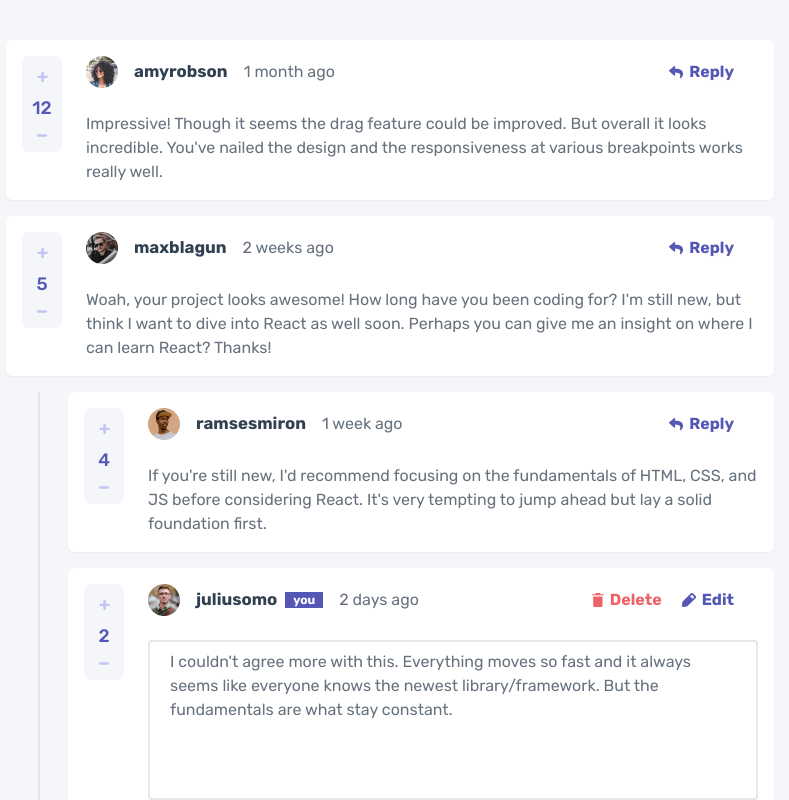
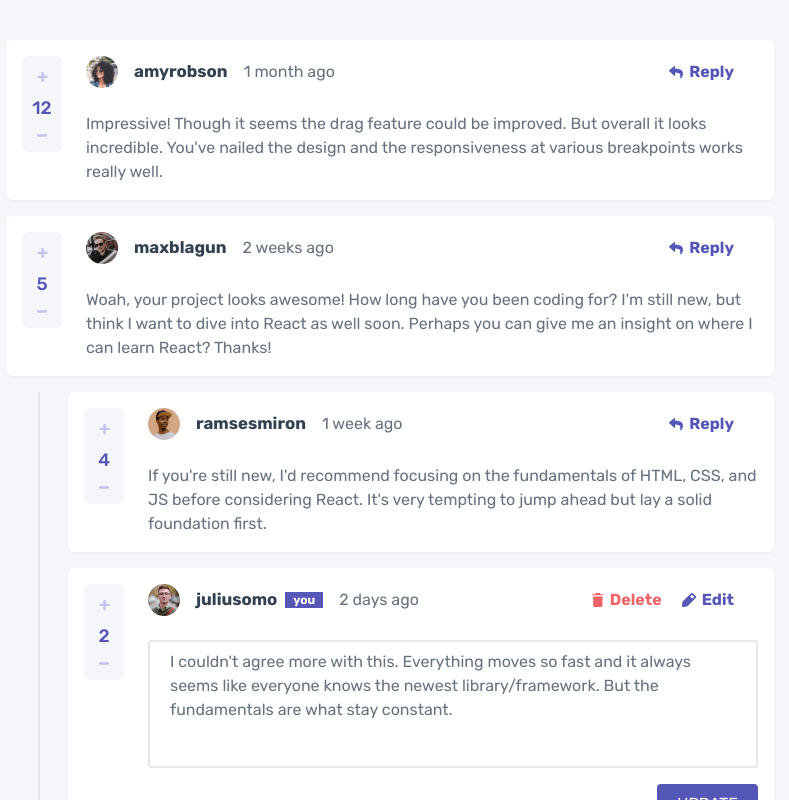
Before and after one commit to soewaiyanag/interactive-comments-section, a React (Vite) app: page / in a window 1280 px wide. Both pictures are taken after a click on the element "Edit". Shown: the top 800 px of the page, without its empty margins (250-1039 px from the left). Built offline with nearby package versions, Linux system fonts and the light colour scheme; what @savvywombat/tailwindcss-grid-areas would draw is missing.

Commit message:
seperate Components in components folder

```diff
--- a/src/App.jsx
+++ b/src/App.jsx
@@ -1,8 +1,8 @@
 import { useState, useEffect } from "react";
 import uniqid from "uniqid";
-import Comment from "./Comment";
+import Comment from "./components/Comment";
 import UserContext from "./CurrentUserContext";
-import WriteComment from "./WriteComment";
+import WriteComment from "./components/WriteComment";
 import useStickyState from "./hook/useStickyState";
 function App() {
   const [currentUser, setCurrentUser] = useStickyState(null, "currentUser");
--- a/src/Comment.jsx
+++ b/src/components/Comment.jsx
@@ -6,7 +6,7 @@ import Score from "./Score";
 import Status from "./Status";
 import Reply from "./Reply";
 import WriteReply from "./WriteReply";
-import UserContext from "./CurrentUserContext";
+import UserContext from "../CurrentUserContext";
 
 const Comment = (props) => {
   // STATES
@@ -26,7 +26,10 @@ const Comment = (props) => {
     setIsEditable(!isEditable);
   };
 
-  const updateMessage = () => {};
+  const updateMessage = () => {
+    console.log(props.data);
+    console.log(comments);
+  };
 
   return (
     <div>
@@ -67,7 +70,7 @@ const Comment = (props) => {
               <textarea
                 className="
                 w-full
-                rounded px-5 py-2 min-h-[10rem]
+                rounded px-5 py-2 min-h-[8rem]
                 resize-none text-base border-2"
                 value={message}
                 onChange={(e) => {
--- a/src/DeleteIcon.jsx
+++ b/src/components/DeleteIcon.jsx
@@ -1,4 +1,4 @@
-import deleteIcon from "./images/icon-delete.svg";
+import deleteIcon from "../images/icon-delete.svg";
 
 const DeleteIcon = (props) => {
   return (
--- a/src/EditIcon.jsx
+++ b/src/components/EditIcon.jsx
@@ -1,4 +1,4 @@
-import editIcon from "./images/icon-edit.svg";
+import editIcon from "../images/icon-edit.svg";
 
 const EditIcon = (props) => {
   return (
--- a/src/ReplyIcon.jsx
+++ b/src/components/ReplyIcon.jsx
@@ -1,4 +1,4 @@
-import replyIcon from "./images/icon-reply.svg";
+import replyIcon from "../images/icon-reply.svg";
 
 const ReplyIcon = (props) => {
   return (
--- a/src/Status.jsx
+++ b/src/components/Status.jsx
@@ -1,5 +1,5 @@
 import React, { useContext } from "react";
-import UserContext from "./CurrentUserContext";
+import UserContext from "../CurrentUserContext";
 
 const Status = (props) => {
   const { currentUser } = useContext(UserContext);
--- a/src/WriteComment.jsx
+++ b/src/components/WriteComment.jsx
@@ -1,5 +1,5 @@
 import React, { useContext } from "react";
-import UserContext from "./CurrentUserContext";
+import UserContext from "../CurrentUserContext";
 
 const WriteComment = (props) => {
   const { currentUser } = useContext(UserContext);
```
Also changed, not shown: src/components/Reply.jsx (renamed from src/Reply.jsx), src/components/Score.jsx (renamed from src/Score.jsx), src/components/WriteReply.jsx (renamed from src/WriteReply.jsx).
